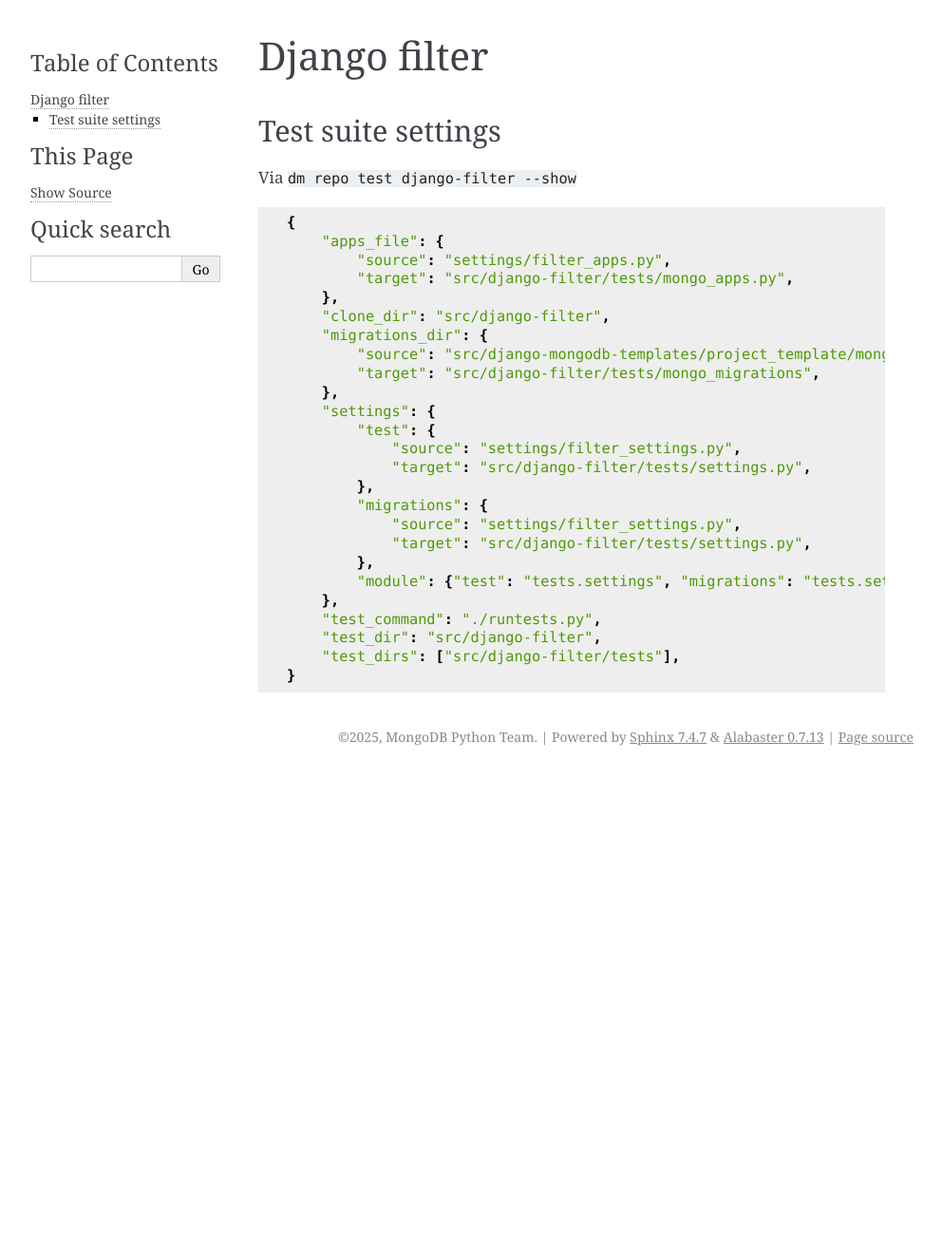
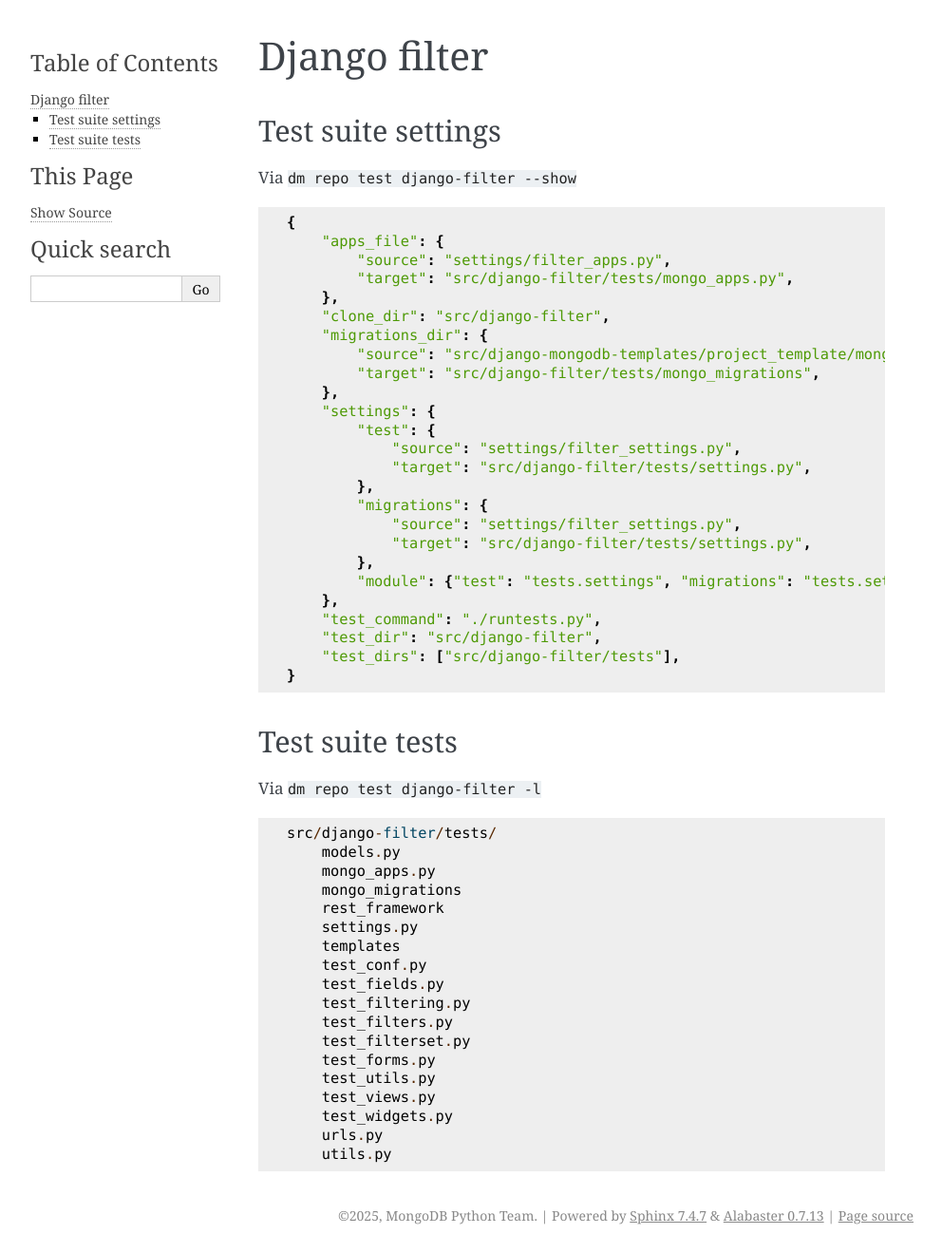
Before and after one commit to aclark4life/django-mongodb-cli, a Sphinx documentation site: the page built from docs/source/libraries/django-filter.rst, in a window 1280 px wide. Shown: the whole page at 95% size, without its empty margins (148-1140 px from the left). Built offline with Sphinx 7.4.7, drawn with Linux system fonts in a browser that asks for light colours; before the commit the page ends 900 px from its top, so only the background shows below that.

Commit message:
More tree for list_tests

```diff
--- a/docs/source/libraries/django-filter.rst
+++ b/docs/source/libraries/django-filter.rst
@@ -33,3 +33,31 @@
         "test_dir": "src/django-filter",
         "test_dirs": ["src/django-filter/tests"],
     }
+
+
+Test suite tests
+----------------
+
+Via ``dm repo test django-filter -l``
+
+
+::
+
+    src/django-filter/tests/
+        models.py
+        mongo_apps.py
+        mongo_migrations
+        rest_framework
+        settings.py
+        templates
+        test_conf.py
+        test_fields.py
+        test_filtering.py
+        test_filters.py
+        test_filterset.py
+        test_forms.py
+        test_utils.py
+        test_views.py
+        test_widgets.py
+        urls.py
+        utils.py
```
Also changed, not shown: 1 other file.
